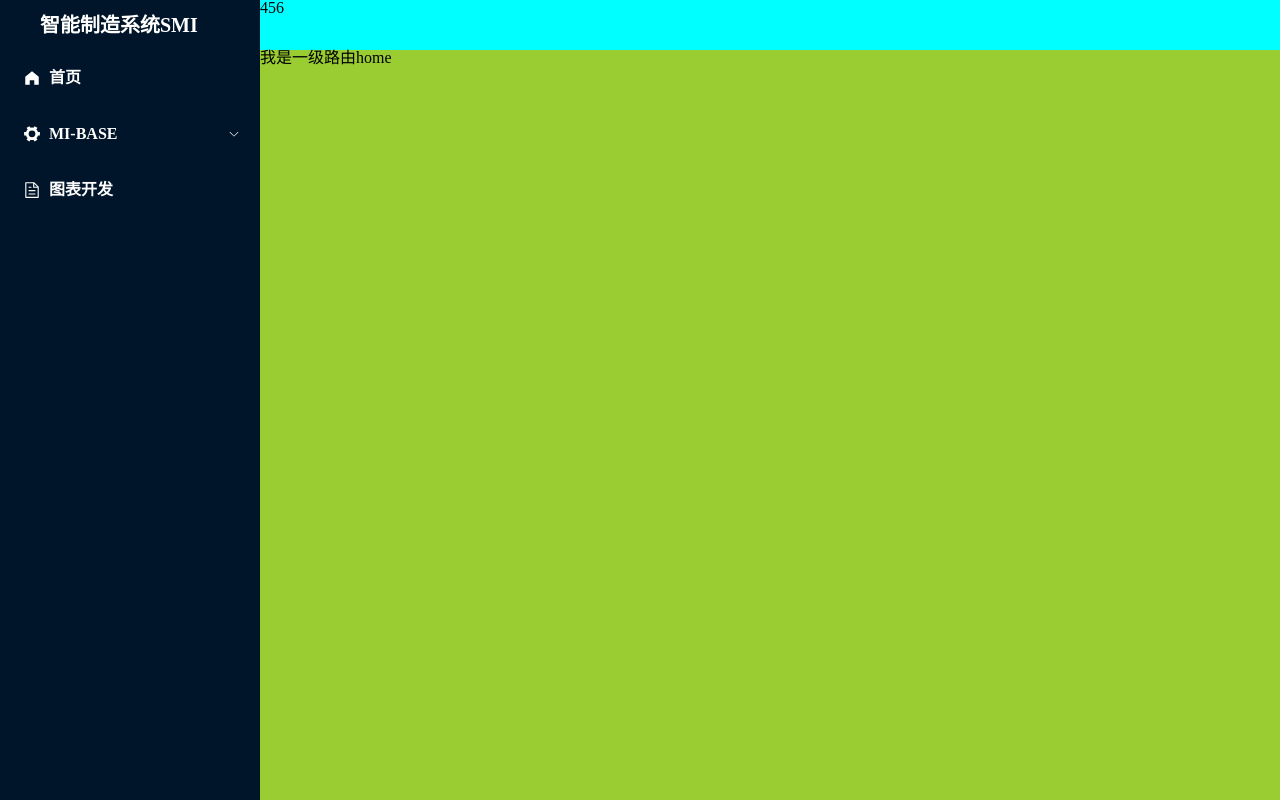
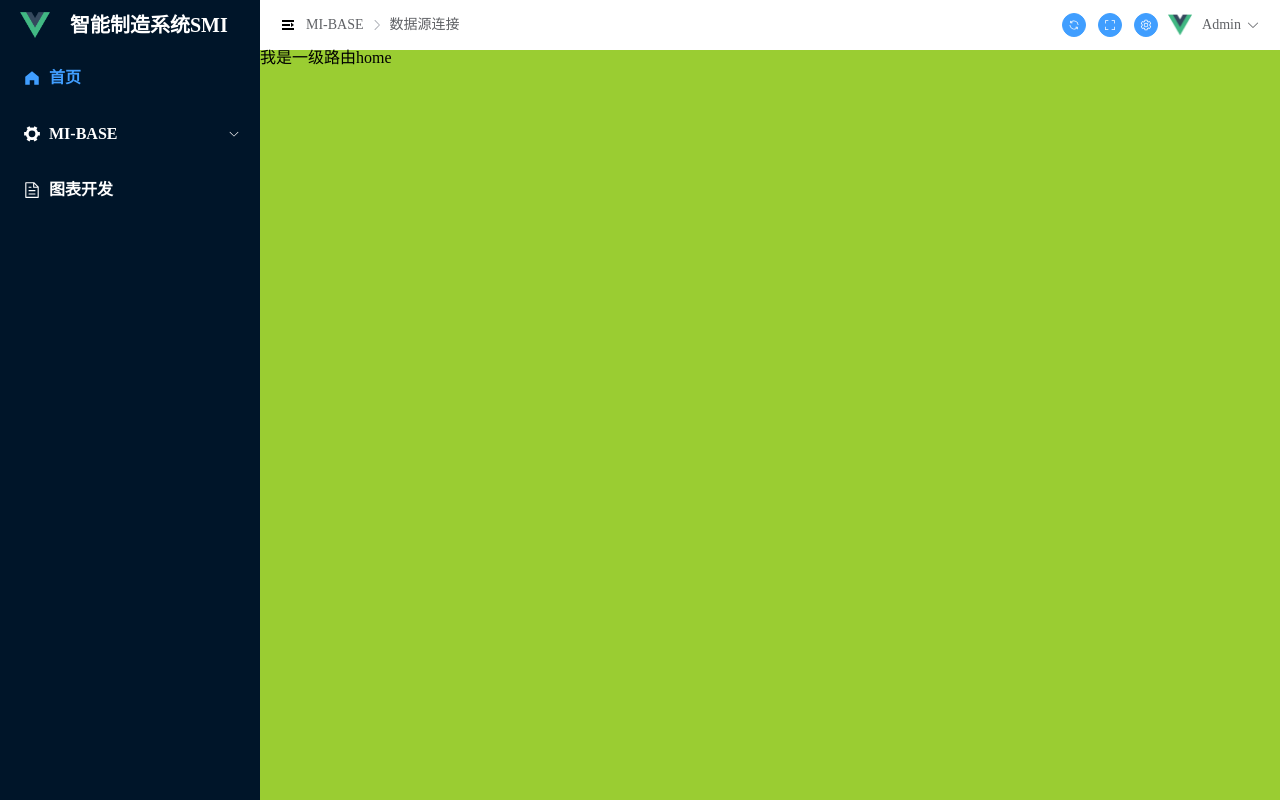
Before and after one commit to CareShadow/vue3_test, a Vue app: page /#/home in a window 1280 px wide. Built offline with nearby package versions, Linux system fonts and the light colour scheme.

Commit message:
tabbar组件样式完成

```diff
--- a/src/layout/index.vue
+++ b/src/layout/index.vue
@@ -3,14 +3,16 @@
         <div class="layout_slider">
             <Logo />
             <el-scrollbar class="slider_scrollbar">
-                <el-menu background-color="#001529" text-color="#fff">
+                <el-menu :default-active="$router.path" background-color="#001529" text-color="#fff">
                     <Menu :menuList="userStore.constantRoutes" />
                 </el-menu>
             </el-scrollbar>
         </div>
-        <div class="layout_tabbar">456</div>
+        <div class="layout_tabbar">
+            <Tabbar />
+        </div>
         <div class="layout_main">
-            <router-view></router-view>
+            <Main />
         </div>
     </div>
 </template>
@@ -18,16 +20,19 @@
 <script setup>
 import Logo from '@/layout/logo/index'
 import Menu from '@/layout/menu/index'
+import Main from '@/layout/main/index'
+import Tabbar from '@/layout/tabbar/index'
+import { useRoute } from 'vue-router'
 import useUserStore from '@/store/modules/user';
 
 let userStore = useUserStore();
+let $router = useRoute();
 </script>
 
 <style lang="scss" scoped>
 .layout_container {
     width: 100%;
     height: 100vh;
-    background-color: red
 }
 
 .layout_container .layout_slider {
@@ -40,7 +45,6 @@ let userStore = useUserStore();
     position: fixed;
     width: calc(100% - 260px);
     height: 50px;
-    background-color: cyan;
     top: 0px;
     left: 260px;
 }
--- a/src/layout/logo/index.vue
+++ b/src/layout/logo/index.vue
@@ -14,7 +14,6 @@
 
 .logo_container .logo_img {
     padding: 0 20px;
-    width: 30px;
     height: 30px;
 }
 
--- /dev/null
+++ b/src/layout/main/index.vue
@@ -0,0 +1,29 @@
+<template>
+    <div>
+        <router-view v-slot="{ Component }">
+            <transition name="fade">
+                <component :is="Component" />
+            </transition>
+        </router-view>
+    </div>
+</template>
+
+<script setup>
+
+</script>
+
+<style lang="scss" scoped>
+.fade-enter-from {
+    opacity: 0;
+    transform: scale(0);
+}
+
+.fade-enter-active {
+    transition: all .3s;
+}
+
+.fade-enter-to {
+    opacity: 1;
+    transform: scale(1);
+}
+</style>
--- /dev/null
+++ b/src/layout/tabbar/index.vue
@@ -0,0 +1,58 @@
+<template>
+    <div class="tabbar">
+        <div class="tabbar_left">
+            <el-icon style="margin-right: 10px;">
+                <Expand />
+            </el-icon>
+
+            <el-breadcrumb separator-icon="ArrowRight">
+                <el-breadcrumb-item>MI-BASE</el-breadcrumb-item>
+                <el-breadcrumb-item>数据源连接</el-breadcrumb-item>
+            </el-breadcrumb>
+        </div>
+        <div class="tabbar_right">
+            <el-button type="primary" size="small" icon="Refresh" circle></el-button>
+            <el-button type="primary" size="small" icon="FullScreen" circle></el-button>
+            <el-button type="primary" size="small" icon="Setting" circle></el-button>
+            <img src="@/assets/logo.png" style="width: 24px;height: 24px;margin: 0px 10px;">
+            <el-dropdown>
+                <span class="el-dropdown-link" style="display: flex;">
+                    Admin
+                    <el-icon class="el-icon--right">
+                        <arrow-down />
+                    </el-icon>
+                </span>
+                <template #dropdown>
+                    <el-dropdown-menu>
+                        <el-dropdown-item>退出登录</el-dropdown-item>
+                    </el-dropdown-menu>
+                </template>
+            </el-dropdown>
+        </div>
+    </div>
+</template>
+
+<script setup>
+
+</script>
+
+<style lang="scss" scoped>
+.tabbar {
+    width: 100%;
+    height: 100%;
+    display: flex;
+    justify-content: space-between;
+
+    .tabbar_left {
+        display: flex;
+        align-items: center;
+        margin-left: 20px;
+    }
+
+    .tabbar_right {
+        display: flex;
+        align-items: center;
+        margin: 0 20px;
+    }
+}
+</style>
```
